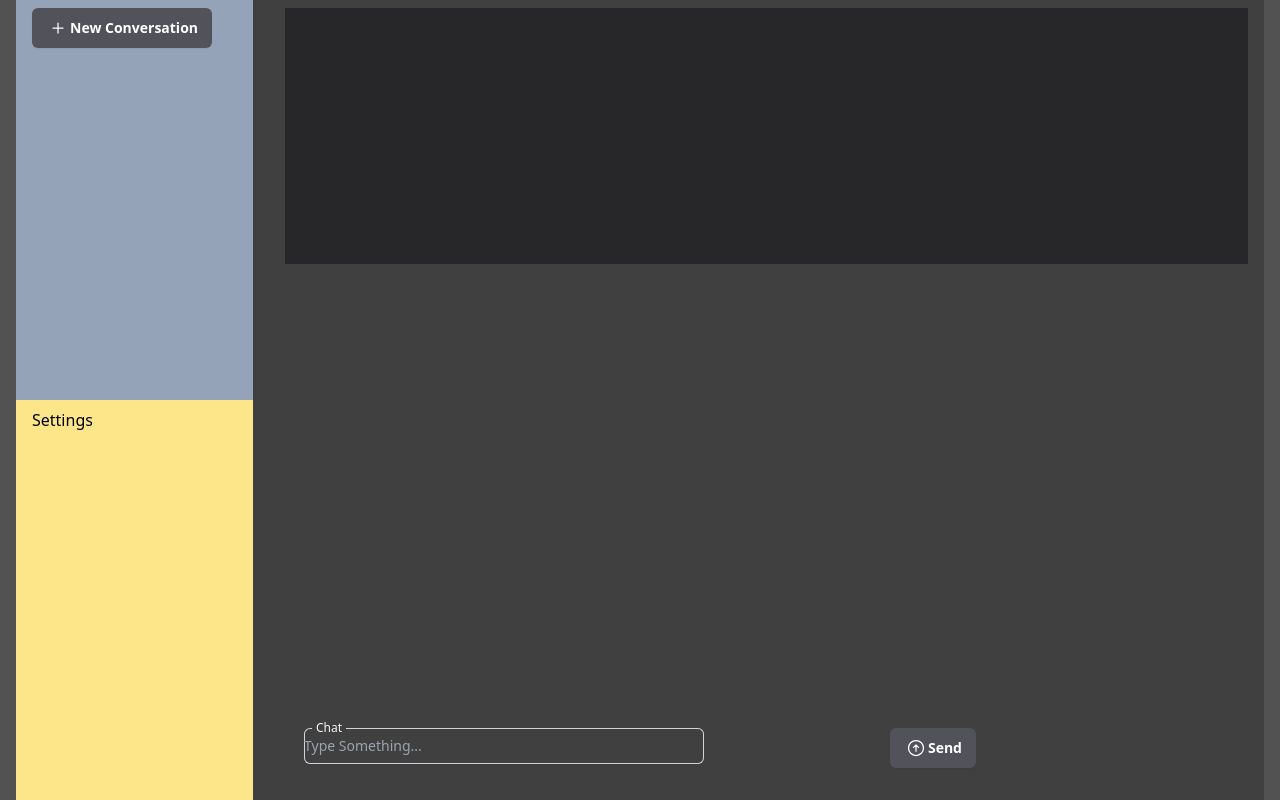
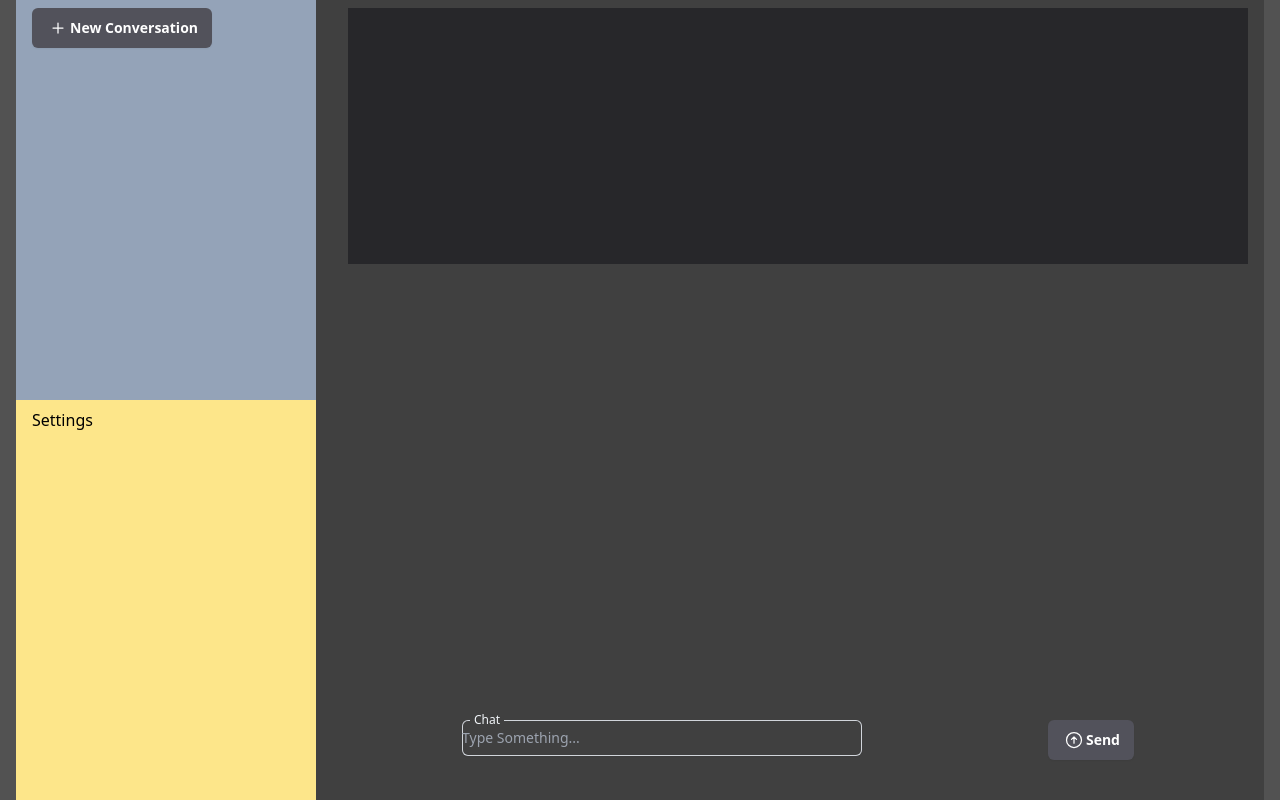
Before and after one commit to RSXII/rds-OpenAI-Chat, an Angular app in the folder ChatApp/: page / in a window 1280 px wide. Built offline with nearby package versions, Linux system fonts and the light colour scheme.

Commit message:
Change some general styling

```diff
--- a/ChatApp/src/app/components/chat/chat.component.html
+++ b/ChatApp/src/app/components/chat/chat.component.html
@@ -1,9 +1,10 @@
+<div class="relative w-full h-full">
   <div class="h-full">
     <div class="h-64 bg-zinc-800 mx-2 mb-4 px-4 pt-2 overflow-scroll" >
       <p *ngFor="let message of messages">{{ message.message }}</p>
     </div>
   </div>
-<div class="fixed bottom-0 left-0 w-full pb-8">
+  <div class="absolute bottom-0 left-0 w-full pb-8">
     <form (submit)="sendMessage(content.value, $event)" class="w-full lg:mx-auto lg:max-w-2xl">
       <div class="flex w-full lg:mx-auto justify-between">
         <div class="relative flex-auto w-64">
@@ -15,3 +16,4 @@
       </div>
     </form>
   </div>
+</div>
--- a/ChatApp/src/app/components/history/history.component.html
+++ b/ChatApp/src/app/components/history/history.component.html
@@ -1,4 +1,4 @@
-<div class="bg-slate-400 w-full px-4 py-2 h-1/2 overflow-scroll">
+<div class="bg-slate-400 w-full px-4 py-2 basis-auto grow shrink overflow-scroll h-full">
 <app-button [text]='buttonText' [svgPath]="svgPath" (click)="chatService.newMessage()"></app-button>
     <ul>
 <li *ngFor="let item of historyItems">
--- a/ChatApp/src/app/components/settings/settings.component.html
+++ b/ChatApp/src/app/components/settings/settings.component.html
@@ -1,3 +1,3 @@
-<div class="bg-amber-200 h-1/2 py-2 px-4 w-full">
+<div class="bg-amber-200 basis-auto grow shrink h-full py-2 px-4 w-full">
   <p>Settings</p>
 </div>
--- a/ChatApp/src/app/main/main.component.html
+++ b/ChatApp/src/app/main/main.component.html
@@ -1,9 +1,9 @@
-<div class="grid grid-cols-5 gap-4 bg-neutral-700 min-h-screen">
-  <div class="col-span-1 h-full">
-    <app-history></app-history>
-    <app-settings></app-settings>
-  </div>
-  <div class="col-span-4 p-2">
+<div class="flex gap-4 bg-neutral-700 min-h-screen">
+  <nav class="flex flex-col min-h-full md:w-[300px]">
+    <app-history class="h-1/2"></app-history>
+    <app-settings class="h-1/2"></app-settings>
+  </nav>
+  <div class="flex-col flex-1 p-2">
     <app-chat></app-chat>
   </div>
 </div>
```
Lines whose indentation alone changed are shown as unchanged.
